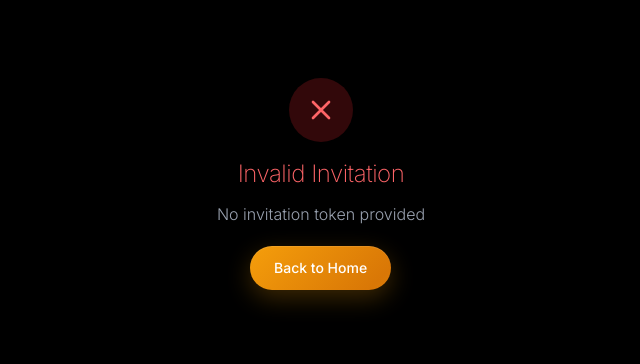
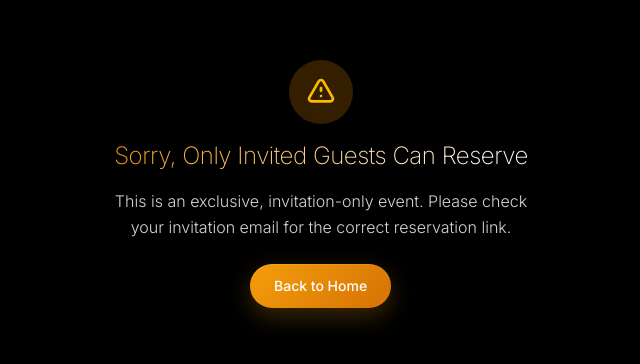
Before and after one commit to Eyoab11/LEM-Event_RSVP, a Next.js app: page /rsvp in a window 1280 px wide. Shown: the part 216-580 px from the top of the page, without its empty margins (319-959 px from the left). Built offline with nearby package versions, Linux system fonts and the light colour scheme; no server answers.

Commit message:
fix: fixed the docker file and the rsvp form and error handling messages

```diff
--- a/app/rsvp/page.tsx
+++ b/app/rsvp/page.tsx
@@ -97,15 +97,15 @@ function RSVPContent() {
     return (
       <div className="bg-black text-white min-h-screen flex items-center justify-center">
         <div className="text-center max-w-md mx-auto px-4">
-          <div className="w-16 h-16 bg-red-500/20 rounded-full flex items-center justify-center mx-auto mb-4">
-            <svg className="w-8 h-8 text-red-400" fill="none" stroke="currentColor" viewBox="0 0 24 24">
-              <path strokeLinecap="round" strokeLinejoin="round" strokeWidth={2} d="M6 18L18 6M6 6l12 12" />
+          <div className="w-16 h-16 bg-amber-500/20 rounded-full flex items-center justify-center mx-auto mb-4">
+            <svg className="w-8 h-8 text-amber-400" fill="none" stroke="currentColor" viewBox="0 0 24 24">
+              <path strokeLinecap="round" strokeLinejoin="round" strokeWidth={2} d="M12 9v2m0 4h.01m-6.938 4h13.856c1.54 0 2.502-1.667 1.732-3L13.732 4c-.77-1.333-2.694-1.333-3.464 0L3.34 16c-.77 1.333.192 3 1.732 3z" />
             </svg>
           </div>
-          <h2 className="text-2xl font-light mb-4 text-red-400">Invalid Invitation</h2>
-          <p className="text-gray-400 mb-6">{error || 'This invitation link is invalid or has expired'}</p>
+          <h2 className="text-2xl font-light mb-4 premium-text-gradient">Sorry, Only Invited Guests Can Reserve</h2>
+          <p className="text-gray-300 mb-6 leading-relaxed">This is an exclusive, invitation-only event. Please check your invitation email for the correct reservation link.</p>
           <a href="/">
-            <button className="premium-button bg-gradient-to-r from-gray-700 via-gray-600 to-gray-700 hover:from-gray-600 hover:via-gray-500 hover:to-gray-600 text-white px-6 py-3 rounded-full text-sm font-medium">
+            <button className="premium-button bg-gradient-to-r from-amber-500 via-amber-600 to-amber-500 hover:from-amber-400 hover:via-amber-500 hover:to-amber-400 text-white px-6 py-3 rounded-full text-sm font-medium">
               Back to Home
             </button>
           </a>
--- a/app/rsvp/success/[attendeeId]/page.tsx
+++ b/app/rsvp/success/[attendeeId]/page.tsx
@@ -244,12 +244,6 @@ function RSVPSuccessContent() {
             <div className={`space-y-6 ${isLoaded ? 'animate-fade-in-up delay-500' : 'opacity-0'}`}>
               {!isWaitlisted && (
                 <div className="space-y-4">
-                  <button
-                    onClick={handleAddToCalendar}
-                    className="premium-button bg-gradient-to-r from-amber-500 via-amber-600 to-amber-500 hover:from-amber-400 hover:via-amber-500 hover:to-amber-400 text-white px-6 py-3 sm:px-8 sm:py-4 rounded-full text-base sm:text-lg font-medium tracking-wide mx-2"
-                  >
-                    📅 Add to Calendar
-                  </button>
                   <div className="text-sm text-gray-400">
                     Check your email for your unique QR code and event details
                   </div>
--- a/components/RSVPForm.tsx
+++ b/components/RSVPForm.tsx
@@ -138,9 +138,6 @@ export function RSVPForm({ eventData, linkToken }: RSVPFormProps) {
           </div>
 
           <div className="space-y-4">
-            <button className="premium-button bg-gradient-to-r from-amber-500 via-amber-600 to-amber-500 hover:from-amber-400 hover:via-amber-500 hover:to-amber-400 text-white px-8 py-4 rounded-full text-lg font-medium tracking-wide w-full md:w-auto">
-              Add to Calendar
-            </button>
             <div className="text-sm text-gray-400">
               Check your email for your unique QR code
             </div>
--- /dev/null
+++ b/docker-compose.yml
@@ -0,0 +1,13 @@
+services:
+  lem-event-app:
+    container_name: lem-event-website
+    build:
+      context: .
+      dockerfile: Dockerfile
+      args:
+        NEXT_PUBLIC_API_URL: ${NEXT_PUBLIC_API_URL:-https://api.levyeromomedia.com}
+    ports:
+      - "127.0.0.1:4800:3000"
+    env_file:
+      - .env.production
+    restart: unless-stopped
```
Also changed, not shown: 1 other file (tests, documents, lock files or other folders).
